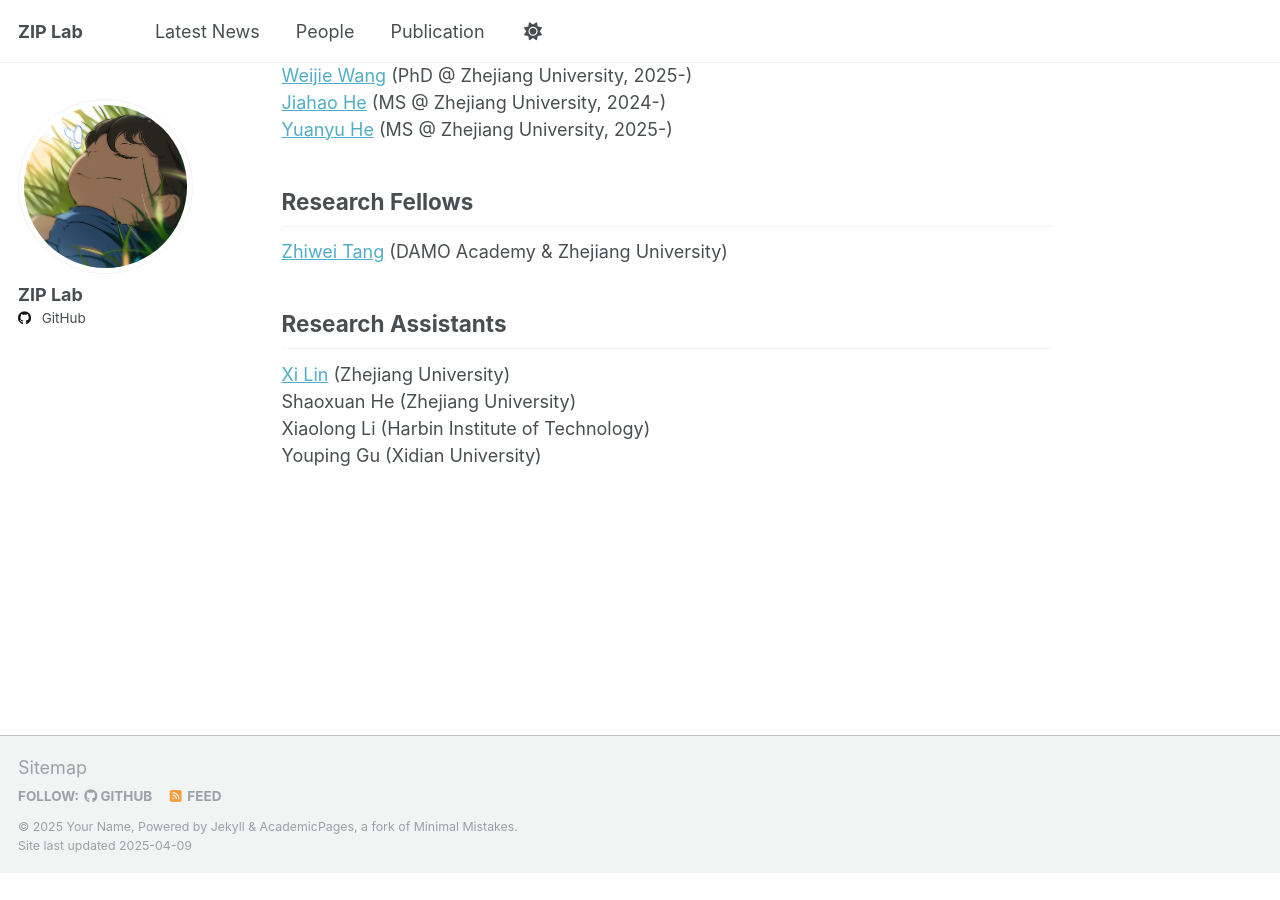
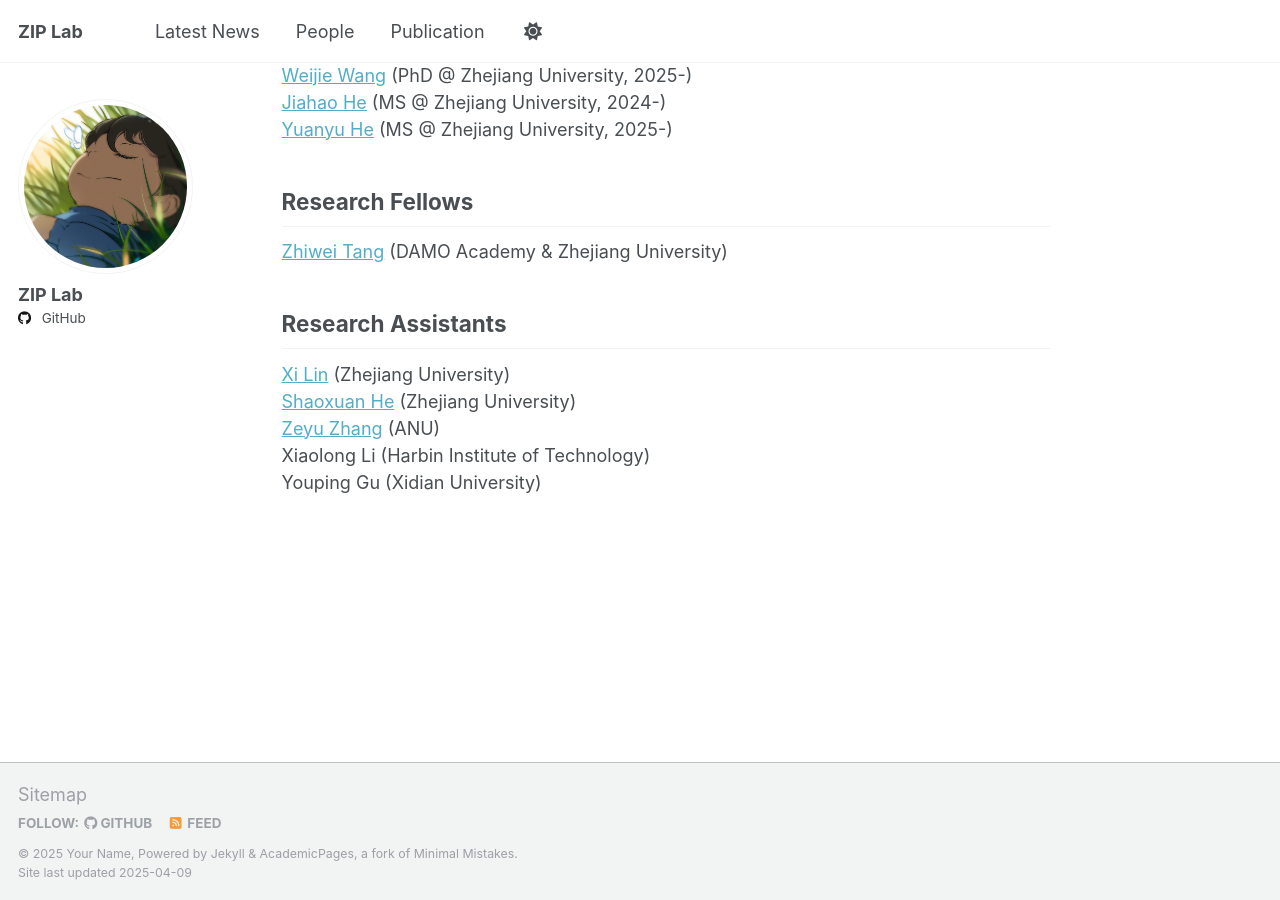
Before and after one commit to ziplab/ziplab.github.io, a Jekyll site: the page built from _pages/people.md, in a window 1280 px wide and 900 px high, scrolled down 771 px. Built offline with Jekyll 4.4.1, drawn with Linux system fonts in a browser that asks for light colours; before the commit the page ends 1644 px from its top, so only the background shows below that.

Commit message:
Update people.md

```diff
--- a/_pages/people.md
+++ b/_pages/people.md
@@ -28,6 +28,7 @@ author_profile: true
 
 ## Research Assistants
 [Xi Lin](https://github.com/erix025) (Zhejiang University)
-Shaoxuan He (Zhejiang University)
+[Shaoxuan He](https://openreview.net/profile?id=~Shaoxuan_He1) (Zhejiang University)
+[Zeyu Zhang](https://steve-zeyu-zhang.github.io/) (ANU)
 Xiaolong Li (Harbin Institute of Technology)
 Youping Gu (Xidian University)
```
